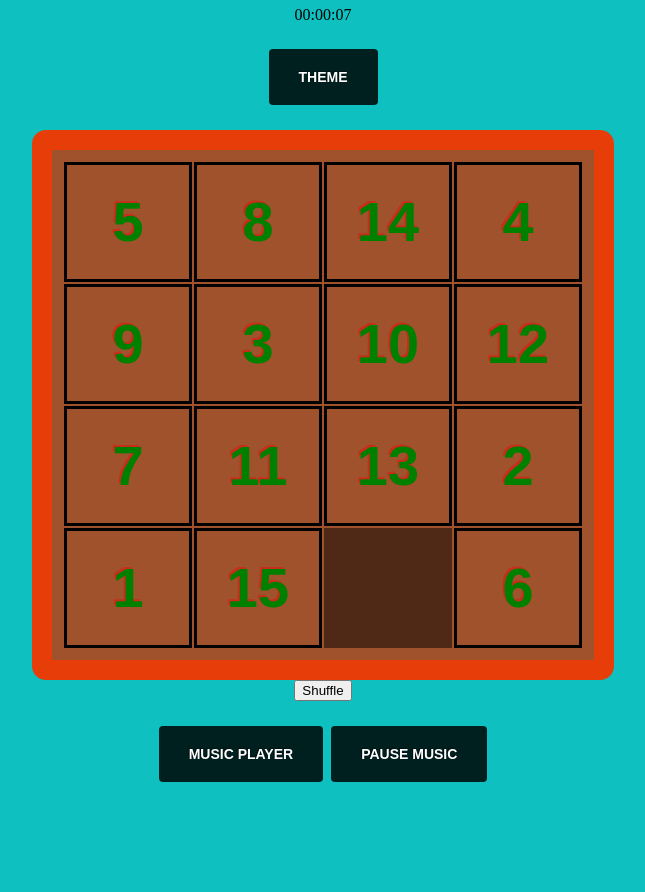
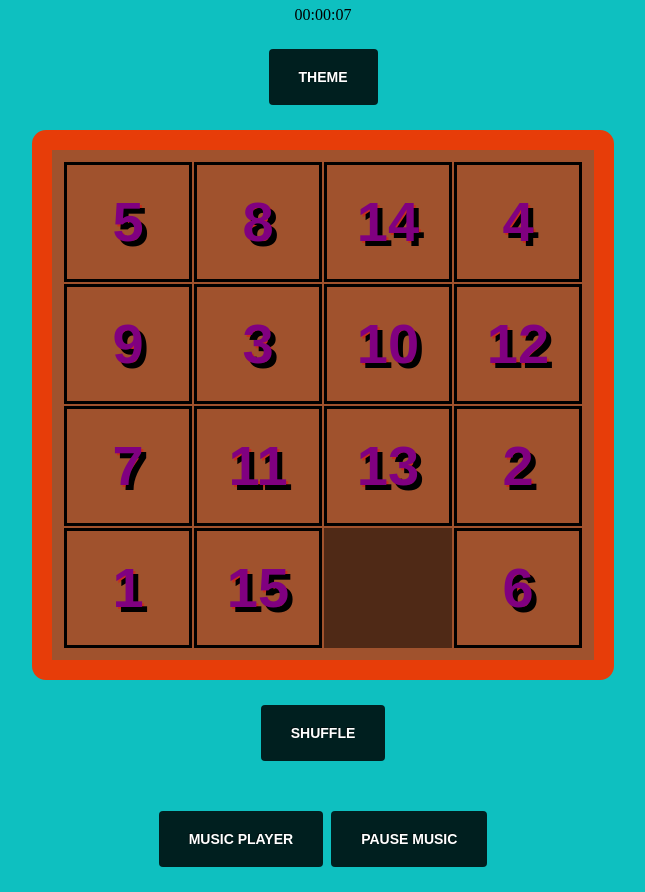
Before and after one commit to IlkaJean/WebNerds, a PHP site: page /fifteen.html in a window 1280 px wide. Shown: the part 241-1133 px from the top of the page, without its empty margins (317-962 px from the left). Before the commit the page ends 1023 px from the top, so only its background shows below. Run offline with PHP 8.4, Linux system fonts and the light colour scheme.

Commit message:
Update fifteen.css

```diff
--- a/Project 3/fifteen.css
+++ b/Project 3/fifteen.css
@@ -8,15 +8,18 @@ html, body {
       margin-left: auto;
       margin-right: auto;
       padding: 10px;
+
+
+      /* background-color:  #003333; */
       border: 20px solid rgb(231, 61, 9);
       border-radius: 14px;
-     background-color: sienna;
+     background-color: sienna
  }
 
 
 
- #controls{text-align: center;}
-#controls input, button {
+ #buttons{text-align: center;}
+#buttons input, button {
 	cursor: pointer;
 	outline: none;
 	padding: 20px 30px;
@@ -30,7 +33,7 @@ html, body {
 	text-shadow: -1px -1px 0 rgba(0,0,0, 0.5);
 	color: #fff;
 }
-#controls input:hover{background: #2b0cdd;}
+#buttons input:hover{background: #2b0cdd;}
 button:hover{background: #2b0cdd;}
 
 
@@ -54,8 +57,12 @@ button:hover{background: #2b0cdd;}
       -webkit-transition: 0.15s left, 0.15s top;
  	transition: 0.15s left, 0.15s top;
    background: transparent;
-  text-shadow: -2px -2px 0 rgba(236, 10, 10, 0.5);
-   color: green;
+  /* text-shadow: -2px -2px 0 rgba(236, 10, 10, 0.5); */
+  /* background: rgb(34, 13, 1); */
+   color: purple;
+   font-weight: 900 ;
+   text-shadow: 5px 5px 0 black,
+   2px 2px 0 rgba(236, 10, 10, 0.5)
      }
 
      .emptyTile {
```
